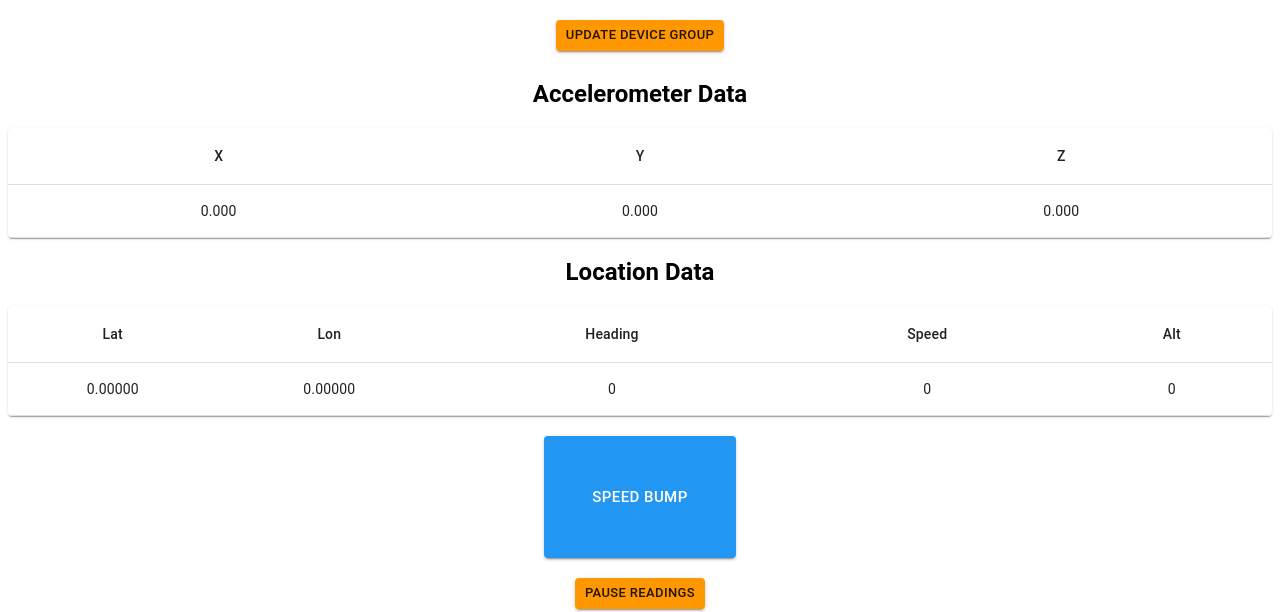
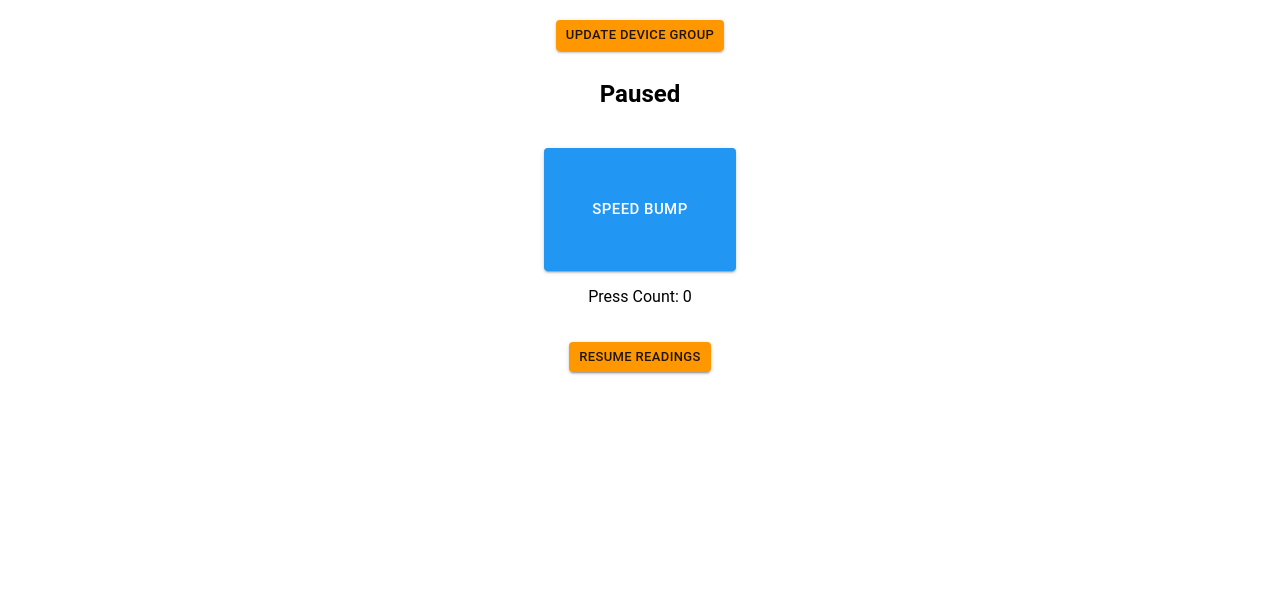
Before and after one commit to mover333/SpeedBumpWeb, a React app: page / in a window 1280 px wide. Shown: the part 241-853 px from the top of the page. After the commit the page ends 800 px from the top, so only its background shows below. Built offline with nearby package versions, Linux system fonts and the light colour scheme; no server answers.

Commit message:
qol updates

```diff
--- a/src/components/BumpButton.tsx
+++ b/src/components/BumpButton.tsx
@@ -6,6 +6,7 @@ import {
     Theme,
     createStyles,
     ThemeProvider,
+    Grid,
 } from '@material-ui/core'
 
 interface BumpButtonProps {
@@ -15,8 +16,21 @@ interface BumpButtonProps {
 
 export const BumpButton: React.FunctionComponent<BumpButtonProps> = (props) => {
     const classes = useStyles()
+    const [count, setCount] = React.useState(0)
     const show = (
-        <a onClick={props.buttonPressed}>
+        <Grid
+            container={true}
+            direction="column"
+            justify="center"
+            alignItems="center"
+            alignContent="center"
+        >
+            <a
+                onClick={() => {
+                    setCount(count + 1)
+                    props.buttonPressed()
+                }}
+            >
                 <Button
                     variant="contained"
                     size="large"
@@ -26,6 +40,8 @@ export const BumpButton: React.FunctionComponent<BumpButtonProps> = (props) => {
                     Speed Bump
                 </Button>
             </a>
+            <p style={{ fontFamily: 'Roboto' }}>Press Count: {count}</p>
+        </Grid>
     )
 
     return show
--- a/src/components/DeviceSelect.tsx
+++ b/src/components/DeviceSelect.tsx
@@ -45,6 +45,7 @@ export class DeviceSelect extends React.Component<
                     value={this.state.deviceLabel}
                     onChange={this.handleChange}
                 >
+                    <MenuItem value={''}>None</MenuItem>
                     {this.props.validLabels.map(
                         (value: string, index: number) => {
                             return (
--- a/src/components/Feedback.tsx
+++ b/src/components/Feedback.tsx
@@ -6,17 +6,26 @@ import { BumpButton } from './BumpButton'
 import { Grid, ThemeProvider, createMuiTheme } from '@material-ui/core'
 import { PauseButton } from './PauseButton'
 import { PauseButtonSwitcher } from './PauseButtonSwitcher'
+import { CSSProperties } from '@material-ui/core/styles/withStyles'
 
 interface FeedbackProps {
     sensorsData: SensorsData
     buttonPressed: () => void
     setPause: (state: boolean) => void
     paused: boolean
+    transmitting: boolean
 }
 
 export const Feedback: React.FunctionComponent<FeedbackProps> = (props) => {
+    let style: CSSProperties = {}
+    if (props.transmitting) {
+        style = {
+            backgroundColor: '#03fc6b',
+        }
+    }
     return (
         <ThemeProvider theme={theme}>
+            <div style={style}>
                 <SensorDisplay
                     accData={getAccData(props.sensorsData)}
                     locationData={getLocData(props.sensorsData)}
@@ -35,6 +44,7 @@ export const Feedback: React.FunctionComponent<FeedbackProps> = (props) => {
                         setPause={props.setPause}
                         paused={props.paused}
                     />
+                </div>
             </div>
         </ThemeProvider>
     )
--- a/src/components/SpeedBumps.tsx
+++ b/src/components/SpeedBumps.tsx
@@ -13,6 +13,7 @@ interface SpeedBumpsState {
     deviceGroup: string
     deviceLabel: string
     validLabels: string[]
+    transmitting: boolean
 }
 
 export class SpeedBumps extends React.Component<{}, SpeedBumpsState> {
@@ -20,10 +21,11 @@ export class SpeedBumps extends React.Component<{}, SpeedBumpsState> {
         super(null)
         this.state = {
             sensors: null,
-            paused: false,
+            paused: true,
             deviceGroup: '',
             deviceLabel: '',
             validLabels: [''],
+            transmitting: false,
         }
     }
 
@@ -44,6 +46,7 @@ export class SpeedBumps extends React.Component<{}, SpeedBumpsState> {
                     buttonPressed={this.buttonPressed}
                     setPause={this.setPause}
                     paused={this.state.paused}
+                    transmitting={this.state.transmitting}
                 />
             </div>
         )
@@ -55,13 +58,15 @@ export class SpeedBumps extends React.Component<{}, SpeedBumpsState> {
                 this.state.sensors.accelerometer !==
                     prevState.sensors?.accelerometer &&
                 !this.state.paused &&
-                this.notCloseToZero(this.state.sensors.accelerometer)
+                this.notCloseToZero(this.state.sensors.accelerometer) &&
+                this.state.deviceLabel !== ''
             ) {
-                this.sendAccToHub(
-                    this.state.sensors,
-                    this.state.deviceGroup,
-                    this.state.deviceLabel
-                )
+                this.sendAccToHub(this.state.sensors)
+                if (!prevState.transmitting)
+                    this.setState({ transmitting: true })
+            } else {
+                if (prevState.transmitting)
+                    this.setState({ transmitting: false })
             }
         }
     }
@@ -93,11 +98,7 @@ export class SpeedBumps extends React.Component<{}, SpeedBumpsState> {
         }))
     }
 
-    private sendAccToHub = async (
-        data: SensorsData,
-        deviceGroup: string,
-        deviceLabel: string
-    ) => {
+    private sendAccToHub = async (data: SensorsData) => {
         const hubData: AccelHubMessage = {
             accelerometerData: {
                 x: data.accelerometer.x,
@@ -105,8 +106,8 @@ export class SpeedBumps extends React.Component<{}, SpeedBumpsState> {
                 z: data.accelerometer.z,
             },
             locationData: this.getLocData(data),
-            deviceGroup,
-            deviceLabel,
+            deviceGroup: this.state.deviceGroup,
+            deviceLabel: this.state.deviceLabel,
             timestamp: Date.now(),
             messageType: 'accelerometer',
             id: guid(),
```
Lines whose indentation alone changed are shown as unchanged.
